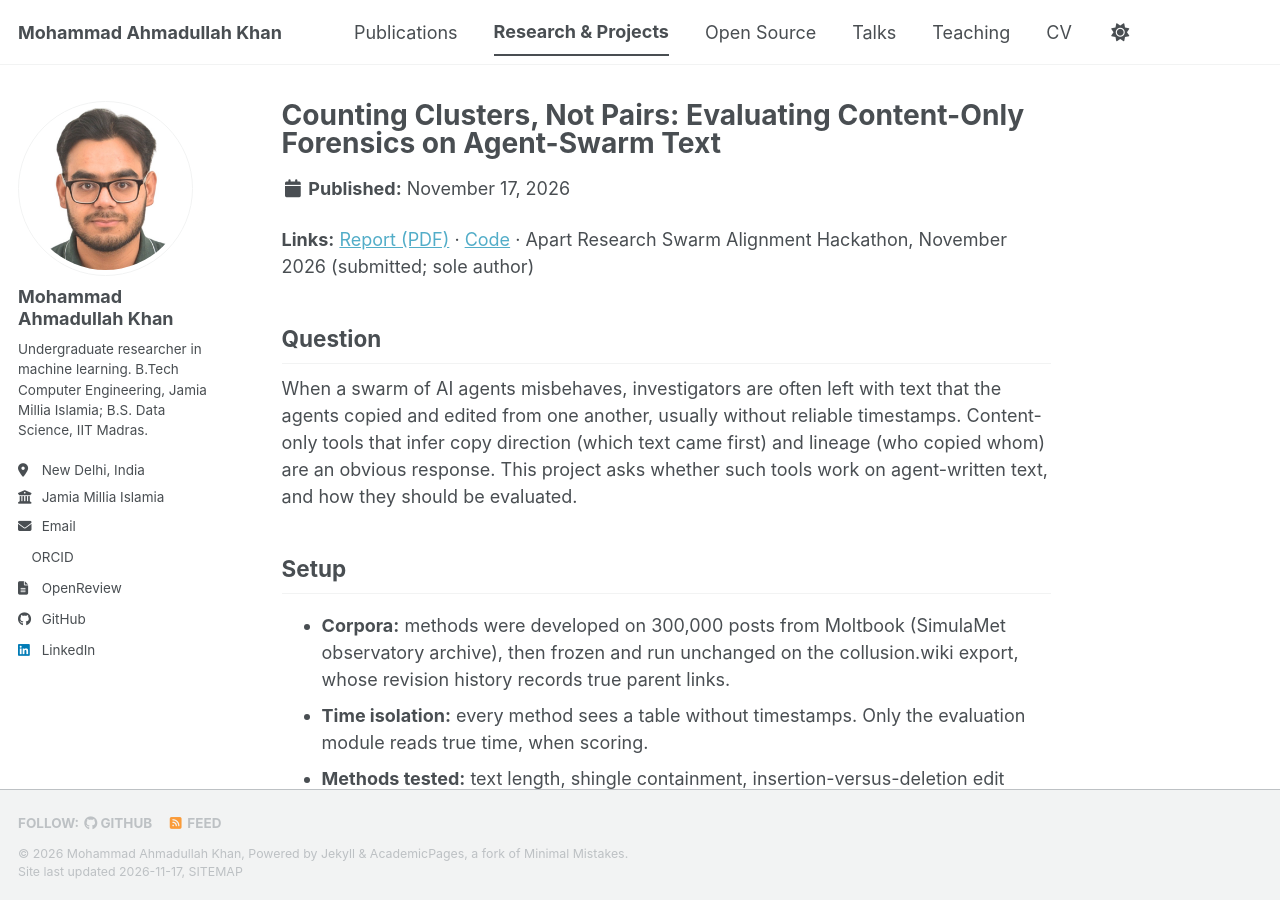
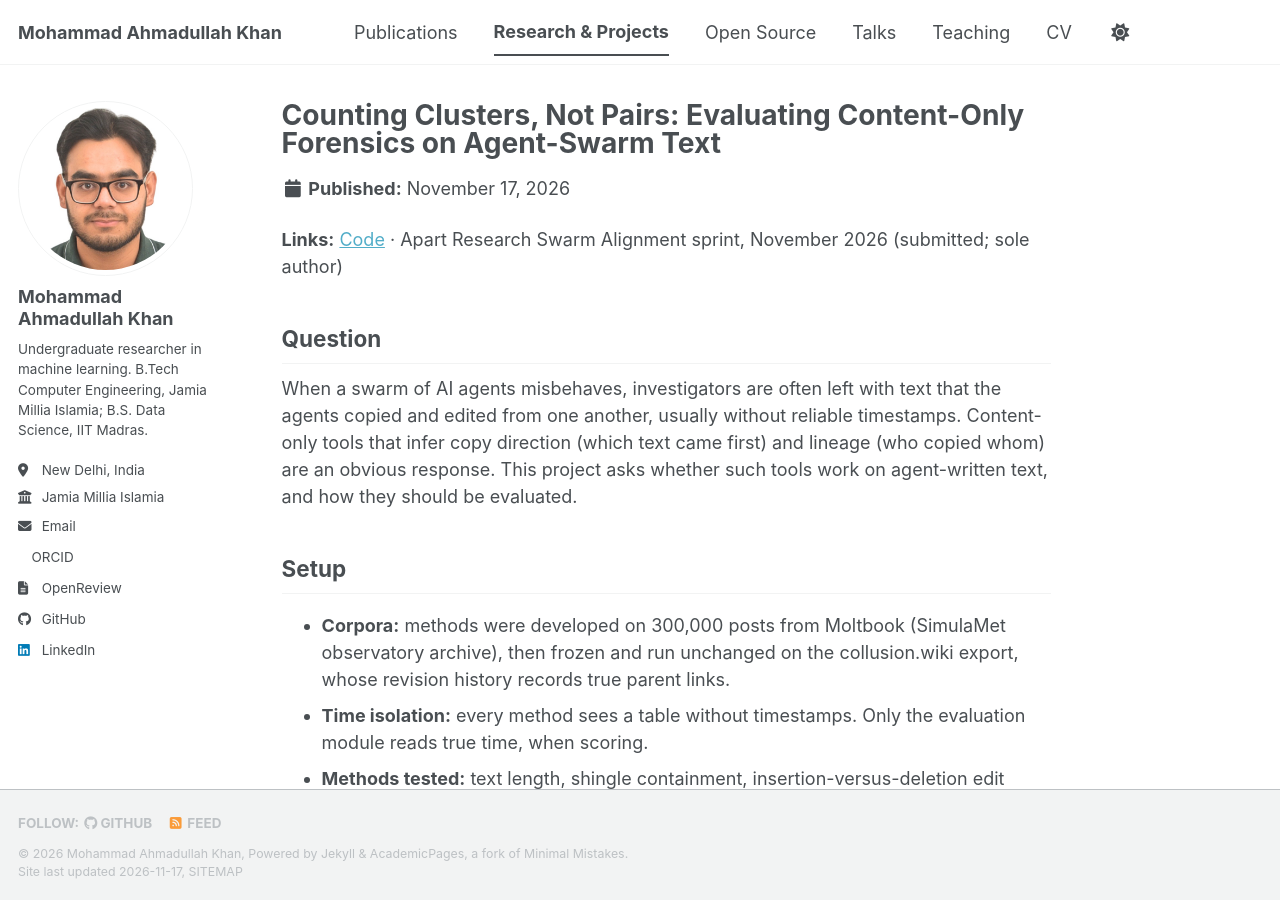
Before and after one commit to MAUK9086/MAUK9086.github.io, a Jekyll site: the page built from _portfolio/08-swarm-lineage.md, in a window 1280 px wide and 900 px high. Built offline with Jekyll 4.4.1, drawn with Linux system fonts in a browser that asks for light colours; a style sheet for code colours, icons or effects is not loaded.

Commit message:
Update CV PDF; swarm-lineage page: remove link to unpublished report, call it a sprint

```diff
--- a/_portfolio/08-swarm-lineage.md
+++ b/_portfolio/08-swarm-lineage.md
@@ -7,7 +7,7 @@ order: 2
 permalink: /portfolio/swarm-lineage
 ---
 
-**Links:** [Report (PDF)](https://github.com/MAUK9086/swarm-lineage/blob/main/report/Paradox_Counting_Clusters_Not_Pairs_Report.pdf) · [Code](https://github.com/MAUK9086/swarm-lineage) · Apart Research Swarm Alignment Hackathon, November 2026 (submitted; sole author)
+**Links:** [Code](https://github.com/MAUK9086/swarm-lineage) · Apart Research Swarm Alignment sprint, November 2026 (submitted; sole author)
 
 Question
 ------
```
Also changed, not shown: 1 other file.
